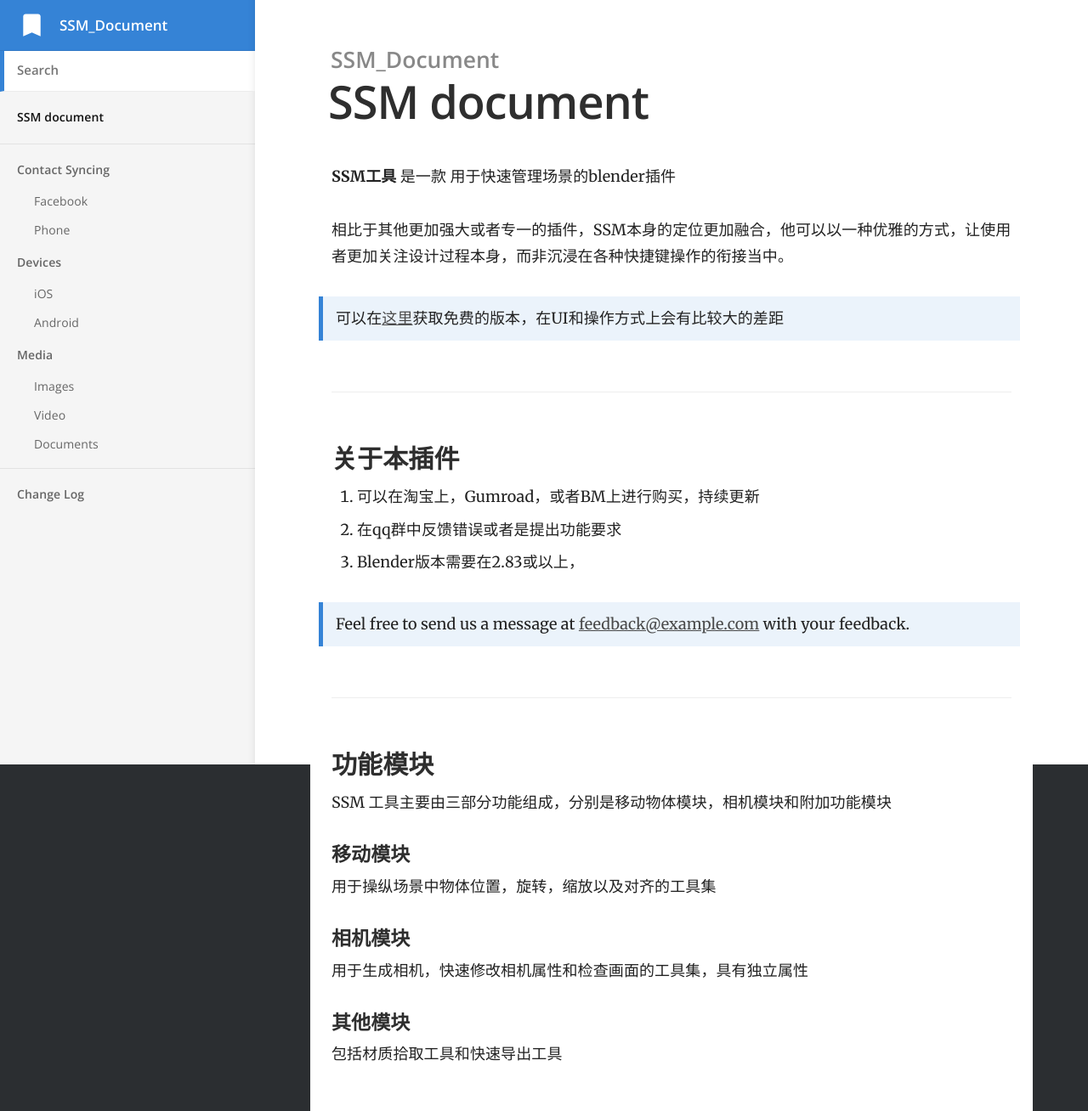
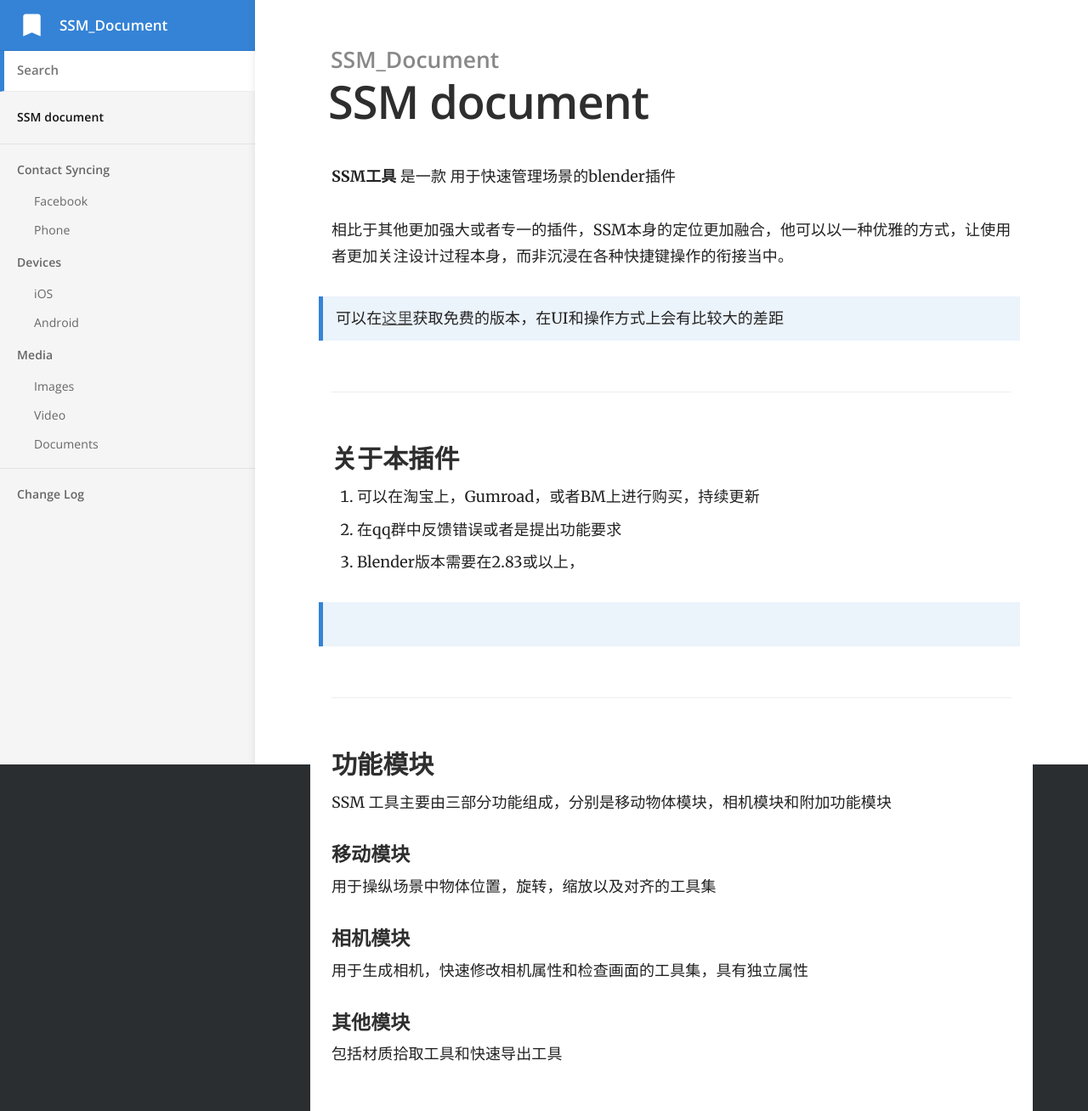
Before and after one commit to atticus-lv/SSM_document, a Jekyll site: the page built from index.md, in a window 1280 px wide. Shown: the whole page at 85% size. Built offline with Jekyll 4.4.1, drawn with Linux system fonts in a browser that asks for light colours.

Commit message:
Updated 'index.md' via CloudCannon

```diff
--- a/index.md
+++ b/index.md
@@ -14,13 +14,13 @@ title: SSM document
 2. 在qq群中反馈错误或者是提出功能要求
 3. Blender版本需要在2.83或以上，
 
-> Feel free to send us a message at [feedback@example.com](mailto:feedback@example.com) with your feedback.
+> &nbsp;
 
 ### 功能模块
 
 SSM 工具主要由三部分功能组成，分别是移动物体模块，相机模块和附加功能模块
 
-####  移动模块
+#### 移动模块
 
 用于操纵场景中物体位置，旋转，缩放以及对齐的工具集
 
```
